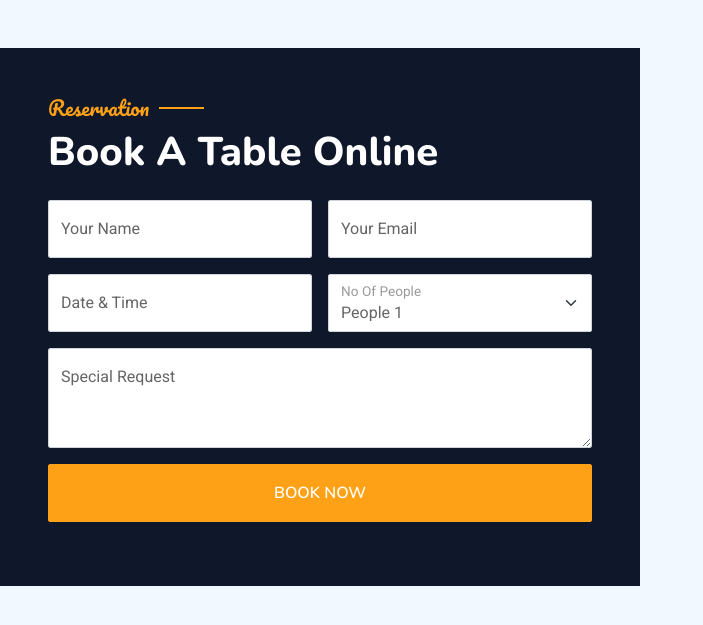
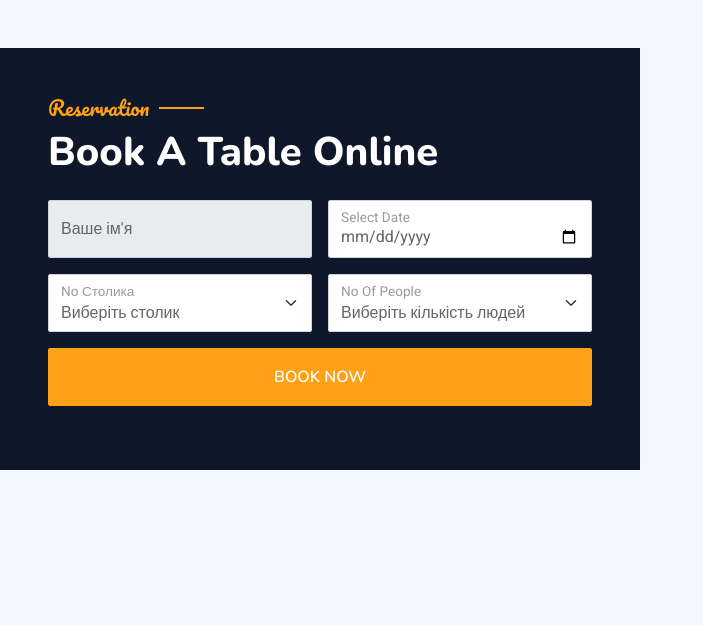
Before and after one commit to ShevDevOps/gourmet-hub, a Django app: page /order/ in a window 1280 px wide. Shown: the part 24-649 px from the top of the page, without its empty margins (0-703 px from the left). Run offline with Django 5.2, Linux system fonts and the light colour scheme; data comes from the database, SQL or seed files in the repository; some libraries are stand-ins or nearby versions.

Commit message:
Змінив сторінку під моделі, додав скрипти

```diff
--- a/order_table/models.py
+++ b/order_table/models.py
@@ -16,6 +16,7 @@ class Table(models.Model):
 class Ordered_Table(Table):
     Client_Id = models.ForeignKey(User, on_delete=models.CASCADE)
     Client_num = models.IntegerField()
+    date = models.DateField()
     Order_time = models.DateTimeField()
 
     def clean(self):
--- /dev/null
+++ b/static/js/order.js
@@ -0,0 +1,19 @@
+function updatePeopleOptions() {
+    const tableSelect = document.getElementById('tableSelect');
+    const peopleSelect = document.getElementById('peopleSelect');
+
+    // Отримуємо вибраний столик і його місткість
+    const selectedOption = tableSelect.options[tableSelect.selectedIndex];
+    const capacity = selectedOption.getAttribute('data-capacity');
+
+    // Очищаємо попередні опції
+    peopleSelect.innerHTML = '<option value="" disabled selected>Виберіть кількість людей</option>';
+
+    // Додаємо нові опції залежно від місткості
+    for (let i = 1; i <= capacity; i++) {
+        const option = document.createElement('option');
+        option.value = i;
+        option.textContent = `${i} Людей`;
+        peopleSelect.appendChild(option);
+    }
+}
--- a/templates/order.html
+++ b/templates/order.html
@@ -31,6 +31,10 @@
 
         <!-- Template Stylesheet -->
         <link href= '{% static "css/style.css" %}' rel="stylesheet">
+
+        <!-- JS -->
+        <script src= '{% static "js/order.js" %}'></script>
+
     <head>
     <body>
         {% load static %}
@@ -43,39 +47,45 @@
                         <h5 class="section-title ff-secondary text-start text-primary fw-normal">Reservation</h5>
                         <h1 class="text-white mb-4">Book A Table Online</h1>
                         <form method="POST" action="{% url 'order_table' %}">
+                            {% csrf_token %}
                             <div class="row g-3">
                                 <div class="col-md-6">
                                     <div class="form-floating">
-                                        <input type="text" class="form-control" id="name" placeholder="Your Name">
-                                        <label for="name">Your Name</label>
+                                        <input type="text" class="form-control" id="name" placeholder="Your Name" value="{% if user.is_authenticated %}{{ user.username }}{% endif %}" readonly>
+                                        <label for="name">Ваше ім'я</label>
                                     </div>
                                 </div>
+
                                 <div class="col-md-6">
                                     <div class="form-floating">
-                                        <input type="email" class="form-control" id="email" placeholder="Your Email">
-                                        <label for="email">Your Email</label>
+                                        <input type="date" class="form-control" id="date" name="date" placeholder="Select Date" required>
+                                        <label for="date">Select Date</label>
                                     </div>
                                 </div>
+                                <!-- Вибір столика -->
                                 <div class="col-md-6">
-                                    <div class="form-floating date" id="date3" data-target-input="nearest">
-                                        <input type="text" class="form-control datetimepicker-input" id="datetime" placeholder="Date & Time" data-target="#date3" data-toggle="datetimepicker" />
-                                        <label for="datetime">Date & Time</label>
+                                    <div class="form-floating">
+                                        <select class="form-select" id="tableSelect" name="table_id" onchange="updatePeopleOptions()">
+                                            <option value="" disabled selected>Виберіть столик</option>
+                                            {% for table in tables %}
+                                                {% if table.is_available %}
+                                                    <option value="{{ table.id }}" data-capacity="{{ table.capacity }}">
+                                                        Столик No {{ table.id }}; Місткість: {{ table.capacity }}
+                                                    </option>
+                                                {% endif %}
+                                            {% endfor %}
+                                        </select>
+                                        <label for="tableSelect">No Столика</label>
                                     </div>
                                 </div>
+
+                                <!-- Вибір кількості людей -->
                                 <div class="col-md-6">
                                     <div class="form-floating">
-                                        <select class="form-select" id="select1">
-                                          <option value="1">People 1</option>
-                                          <option value="2">People 2</option>
-                                          <option value="3">People 3</option>
+                                        <select class="form-select" id="peopleSelect" name="people_count">
+                                            <option value="" disabled selected>Виберіть кількість людей</option>
                                         </select>
-                                        <label for="select1">No Of People</label>
-                                      </div>
-                                </div>
-                                <div class="col-12">
-                                    <div class="form-floating">
-                                        <textarea class="form-control" placeholder="Special Request" id="message" style="height: 100px"></textarea>
-                                        <label for="message">Special Request</label>
+                                        <label for="peopleSelect">No Of People</label>
                                     </div>
                                 </div>
                                 <div class="col-12">
@@ -87,23 +97,5 @@
                 </div>
             </div>
         </div>
-
-        <div class="modal fade" id="videoModal" tabindex="-1" aria-labelledby="exampleModalLabel" aria-hidden="true">
-            <div class="modal-dialog">
-                <div class="modal-content rounded-0">
-                    <div class="modal-header">
-                        <h5 class="modal-title" id="exampleModalLabel">Youtube Video</h5>
-                        <button type="button" class="btn-close" data-bs-dismiss="modal" aria-label="Close"></button>
-                    </div>
-                    <div class="modal-body">
-                        <!-- 16:9 aspect ratio -->
-                        <div class="ratio ratio-16x9">
-                            <iframe class="embed-responsive-item" src="" id="video" allowfullscreen allowscriptaccess="always"
-                                allow="autoplay"></iframe>
-                        </div>
-                    </div>
-                </div>
-            </div>
-        </div>
     </body>
-    </html>
+</html>
```
